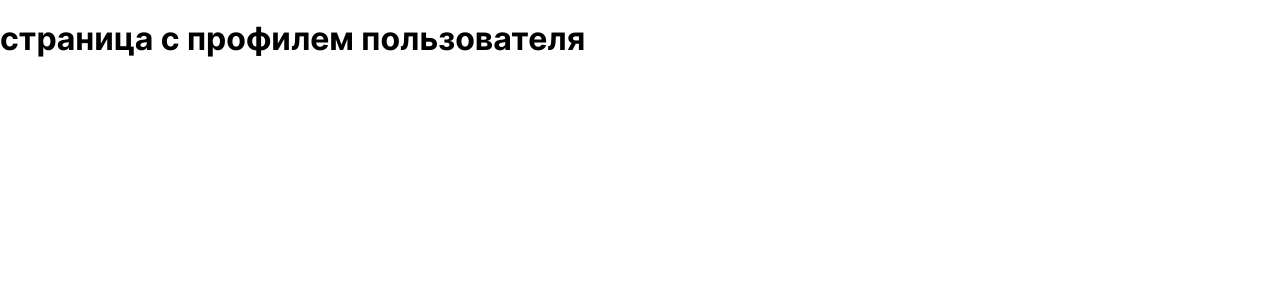
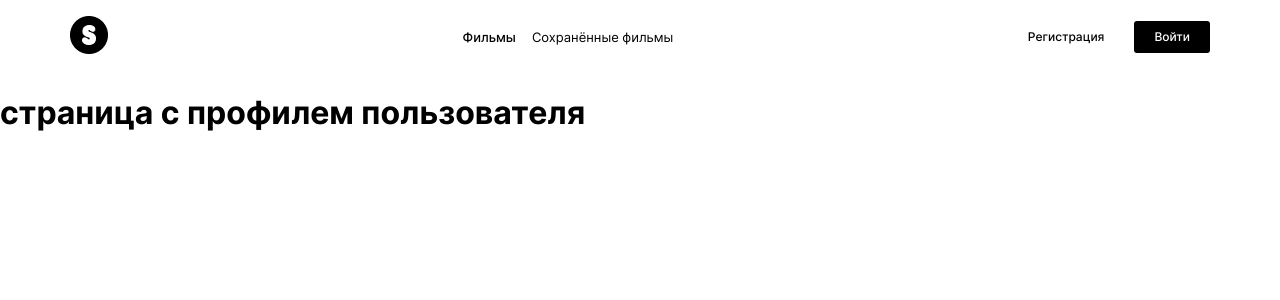
Before and after one commit to proehavshiy/movies-explorer-frontend, a React (Create React App) app: page /profile in a window 1280 px wide. Shown: the top 300 px of the page. Built offline with nearby package versions, Linux system fonts and the light colour scheme.

Commit message:
feat: create header NavBar

```diff
--- a/src/components/App/App.css
+++ b/src/components/App/App.css
@@ -8,3 +8,8 @@
   background: #FFFFFF;
   color: #000000;
 }
+
+.page__link {
+  color: #000000;
+  text-decoration: none;
+}
--- a/src/components/App/App.js
+++ b/src/components/App/App.js
@@ -2,6 +2,7 @@ import React from 'react';
 import './App.css';
 import { Switch, Route } from 'react-router-dom';
 import Main from '../Main/Main';
+import Header from '../Header/Header';
 
 function App() {
   return (
@@ -11,12 +12,15 @@ function App() {
           <Main />
         </Route>
         <Route path="/movies">
+          <Header />
           <h1>«Фильмы»</h1>
         </Route>
         <Route path="/saved-movies">
+          <Header />
           <h1>«Сохранённые фильмы»</h1>
         </Route>
         <Route path="/profile">
+          <Header />
           <h1>страница с профилем пользователя</h1>
         </Route>
         <Route path="/signin">
--- /dev/null
+++ b/src/components/AuthBar/AuthBar.css
@@ -0,0 +1,30 @@
+.header__auth-bar {
+
+}
+
+@media screen and (max-width: 768px) {
+  .header__auth-bar {
+  }
+}
+
+@media screen and (max-width: 320px) {
+  .header__auth-bar {
+  }
+}
+
+.header__register {
+  margin-right: 30px;
+  font-style: normal;
+  font-weight: 500;
+  font-size: 12px;
+  line-height: 1.33;
+  text-align: right;
+}
+
+@media screen and (max-width: 320px) {
+  .header__register {
+    margin-right: 14px;
+    font-size: 10px;
+    line-height: 1.6;
+  }
+}
--- /dev/null
+++ b/src/components/AuthBar/AuthBar.js
@@ -0,0 +1,15 @@
+import React from 'react';
+import './AuthBar.css';
+import { NavLink } from 'react-router-dom';
+import Button from '../Ui/Button/Button';
+
+function AuthBar() {
+  return (
+    <div className="header__auth-bar">
+      <NavLink className="header__register page__link" activeClassName="selected" to="/signup">Регистрация</NavLink>
+      <Button />
+    </div>
+  );
+}
+
+export default AuthBar;
--- a/src/components/Header/Header.js
+++ b/src/components/Header/Header.js
@@ -1,13 +1,15 @@
 import React from 'react';
 import './Header.css';
-import Button from '../Ui/Button/Button';
 import Logo from '../Logo/Logo';
+import AuthBar from '../AuthBar/AuthBar';
+import NavBar from '../NavBar/NavBar';
 
 function Header() {
   return (
     <div className="header">
       <Logo />
-      <Button />
+      <NavBar />
+      <AuthBar />
     </div>
   );
 }
--- /dev/null
+++ b/src/components/NavBar/NavBar.css
@@ -0,0 +1,27 @@
+.header__nav-bar {
+
+}
+
+.header__movies {
+  font-style: normal;
+  font-weight: normal;
+  font-size: 13px;
+  line-height: 1.38;
+  text-align: right;
+}
+
+.header__movies:nth-child(1) {
+  font-weight: 500;
+  margin-right: 16px;
+}
+
+
+@media screen and (max-width: 768px) {
+  .header__nav-bar {
+  }
+}
+
+@media screen and (max-width: 320px) {
+  .header__nav-bar {
+  }
+}
--- /dev/null
+++ b/src/components/NavBar/NavBar.js
@@ -0,0 +1,14 @@
+import React from 'react';
+import './NavBar.css';
+import { NavLink } from 'react-router-dom';
+
+function NavBar() {
+  return (
+    <div className="header__nav-bar">
+      <NavLink className="header__movies page__link" activeClassName="selected" to="/movies">Фильмы</NavLink>
+      <NavLink className="header__movies page__link" activeClassName="selected" to="/saved-movies">Сохранённые фильмы</NavLink>
+    </div>
+  );
+}
+
+export default NavBar;
--- a/src/components/Ui/Button/Button.css
+++ b/src/components/Ui/Button/Button.css
@@ -1,6 +1,8 @@
 .page__button {
-  width: 76px;
-  height: 32px;
+  /* width: 76px;
+  height: 32px; */
+  padding: 8px 20px;
+  border: none;
   background: #000000;
   color: #FFFFFF;
   border-radius: 3px;
@@ -8,6 +10,7 @@
   font-weight: 500;
   font-size: 12px;
   line-height: 1.33;
+  cursor: pointer;
 }
 
 @media screen and (max-width: 768px) {
@@ -18,6 +21,8 @@
 
 @media screen and (max-width: 320px) {
   .page__button {
-
+    padding: 5px 12px;
+    font-size: 10px;
+    line-height: 1.6;
   }
 }
```
